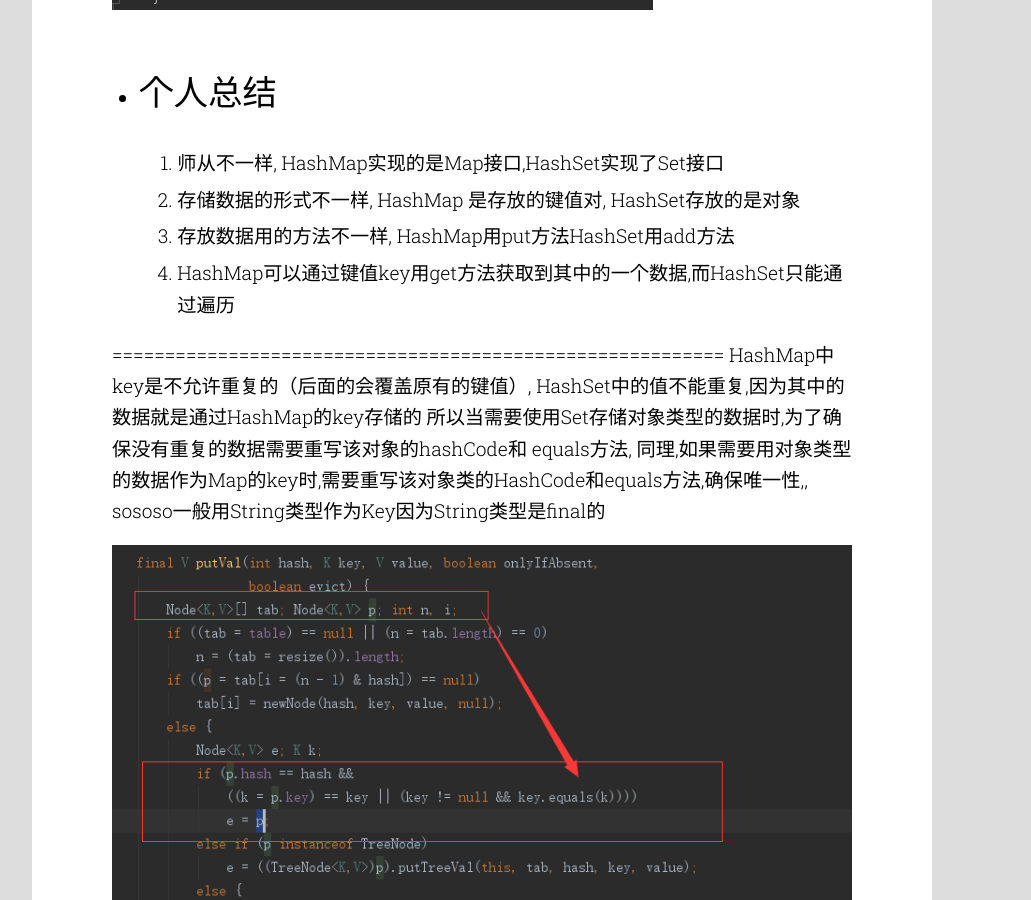
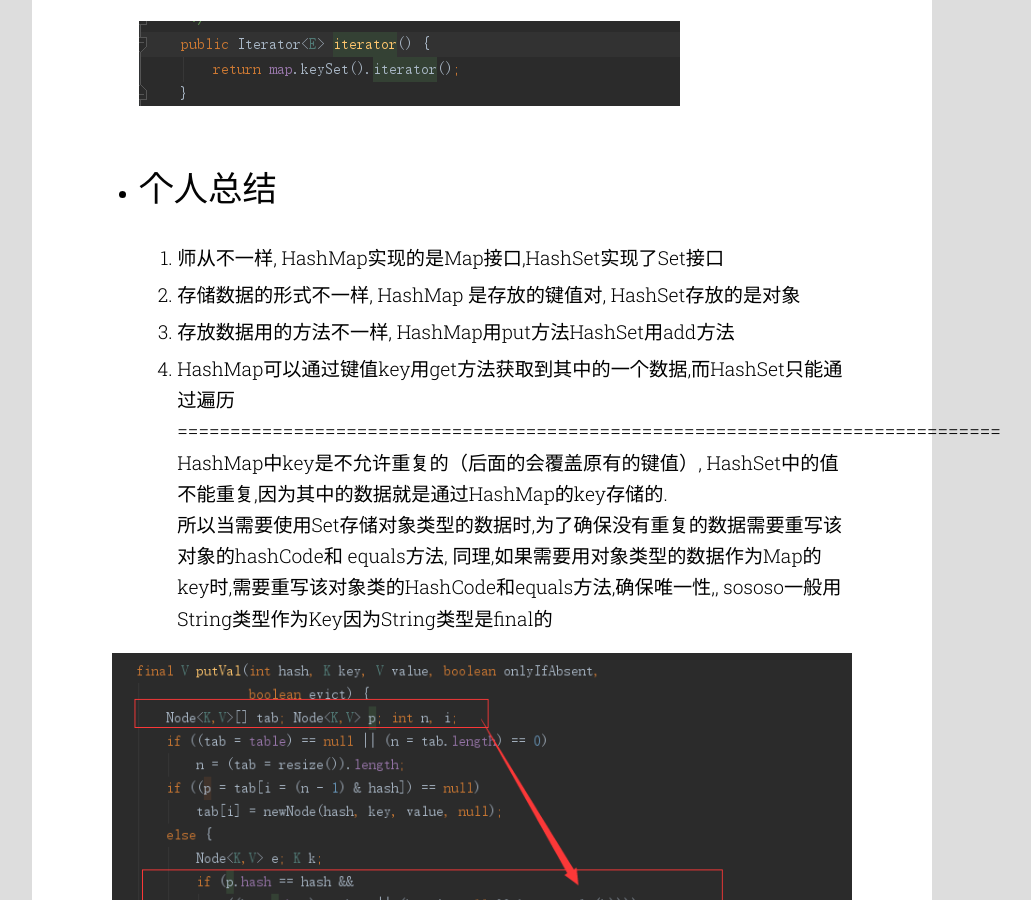
Before and after one commit to callmess/callmess.github.io, a Jekyll site: the page built from _posts/2017-07-27-HashTable-and-HashMap.md, in a window 1280 px wide and 900 px high, scrolled down 4127 px. Shown: the whole window, without its empty margins (158-1189 px from the left). Built offline with Jekyll 4.4.1, drawn with Linux system fonts in a browser that asks for light colours; some of the changed text lies outside the part shown.

```diff
--- a/_posts/2017-07-27-HashTable-and-HashMap.md
+++ b/_posts/2017-07-27-HashTable-and-HashMap.md
@@ -10,16 +10,14 @@ redirect_from: ["/2017/07/27/hashtableandhashmap.html"]
 HashSet 实现了 Set 接口，它不允许集合中有重复的值，当我们提到 HashSet 时，第一件事情就是在将对象存储在 HashSet 之前，要先确保对象重写 equals()和 hashCode()方法，这样才能比较对象的值是否相等，以确保set中没有储存相等的对象。如果我们没有重写这两个方法，将会使用这个方法的默认实现。
 public boolean add(Object o)方法用来在 Set 中添加元素，当元素值重复时则会立即返回 false，如果成功添加的话会返回 true。
 
-HashMap是基于哈希表的Map接口非同步实现, 此实现提供可选的映射操作,允许null值和null建.
+  HashMap是基于哈希表的Map接口非同步实现, 此实现提供可选的映射操作,允许null值和null建.
 不保证映射的顺序,且不保证顺序不会改变.
 HashMap不是同步的,如果多个线程同时访问一个HashMap,如果其中至少有一个现象对该HashMap对象做出了结构上的改变(添加或者删除), 则必须要保持外部(访问该HashMap的方法)同步,防止非同步访问
-
-HashMap的实现原理(数据结构)
+##### HashMap的实现原理(数据结构)
 HashMap的数据实际是存放在一个Node的对象(静态内部类)数据组中, 这个node对象中存放了key和value还有hash值和next下一个node节点
 Node实现了Map接口的一个内部接口Entry
 ![](/res/0727/node.png)
 构造函数 (初始化大小,加载因子)    HashMap 默认大小为16加载因子是0.75
-
 ![](/res/0727/init.png)
 遍历一个HashMap的方法
 ![](/res/0727/iterator.png)
@@ -32,13 +30,10 @@ for方法比较简洁且高效,我倾向于这种方法,只需要迭代key就使
 
 
 * #### 什么是HashTable
-
-HashMap 实现了 Map 接口，Map 接口对键值对进行映射。Map 中不允许重复的键。Map 接口有两个基本的实现，HashMap 和 TreeMap。TreeMap 保存了对象的排列次序，而 HashMap 则不能。HashMap 允许键和值为 null。HashMap 是非 synchronized 的，但 collection 框架提供方法能保证 HashMap synchronized，这样多个线程同时访问 HashMap 时，能保证只有一个线程更改 Map。
+HashMap 实现了 Map 接口，Map 接口对键值对进行映射。Map中不允许重复的键。Map接口有两个基本的实现，HashMap 和 TreeMap。TreeMap 保存了对象的排列次序，而 HashMap 则不能。HashMap 允许键和值为 null。HashMap 是非 synchronized 的，但 collection 框架提供方法能保证 HashMap synchronized，这样多个线程同时访问 HashMap 时，能保证只有一个线程更改 Map。
 public Object put(Object Key,Object value)方法用来将元素添加到 map 中。
-
 HashSet是基于HashMap实现的，底层是用HashMap来保存元素的.
 查看其源码可见是在构造函数中直接new了一个HashMap对象并赋给了table,table是HashSet的一个成员属性
-
 ![](/res/0727/method.png)
 对HashSet的各种方法的操作底层实际操作的都是对HashMap的操作
 ![](/res/0727/mapfield.png)
@@ -55,11 +50,9 @@ HashSet是基于HashMap实现的，底层是用HashMap来保存元素的.
  1. 师从不一样, HashMap实现的是Map接口,HashSet实现了Set接口
  2. 存储数据的形式不一样, HashMap 是存放的键值对, HashSet存放的是对象
  3. 存放数据用的方法不一样, HashMap用put方法HashSet用add方法
- 4. HashMap可以通过键值key用get方法获取到其中的一个数据,而HashSet只能通过遍历
-
- ==========================================================
- HashMap中key是不允许重复的（后面的会覆盖原有的键值）, HashSet中的值不能重复,因为其中的数据就是通过HashMap的key存储的
- 所以当需要使用Set存储对象类型的数据时,为了确保没有重复的数据需要重写该对象的hashCode和 equals方法,
+ 4. HashMap可以通过键值key用get方法获取到其中的一个数据,而HashSet只能通过遍历  ==============================================================================
+HashMap中key是不允许重复的（后面的会覆盖原有的键值）, HashSet中的值不能重复,因为其中的数据就是通过HashMap的key存储的.
+所以当需要使用Set存储对象类型的数据时,为了确保没有重复的数据需要重写该对象的hashCode和 equals方法,
  同理,如果需要用对象类型的数据作为Map的key时,需要重写该对象类的HashCode和equals方法,确保唯一性,, sososo一般用String类型作为Key因为String类型是final的
 
 
@@ -72,5 +65,5 @@ HashSet是基于HashMap实现的，底层是用HashMap来保存元素的.
 
 
 ### 联系我
- * email : [ilxj20@163.com](mailto:ilxj20@163.com?subject=sen to Moss&body=邮件内容)
+ * email : [ilxj20@163.com](mailto:ilxj20@163.com?subject=send to ss&body=邮件内容)
  <!-- subject后面不能跟中文,否则后果很杯具-->
```
Also changed, not shown: _posts/2017-01-07-git-server.md (+1 -1 lines), _posts/2017-01-08-two-github-user.md (+1 -1 lines), _posts/2017-02-10-problem-about-CentOS.md (+1 -1 lines).
